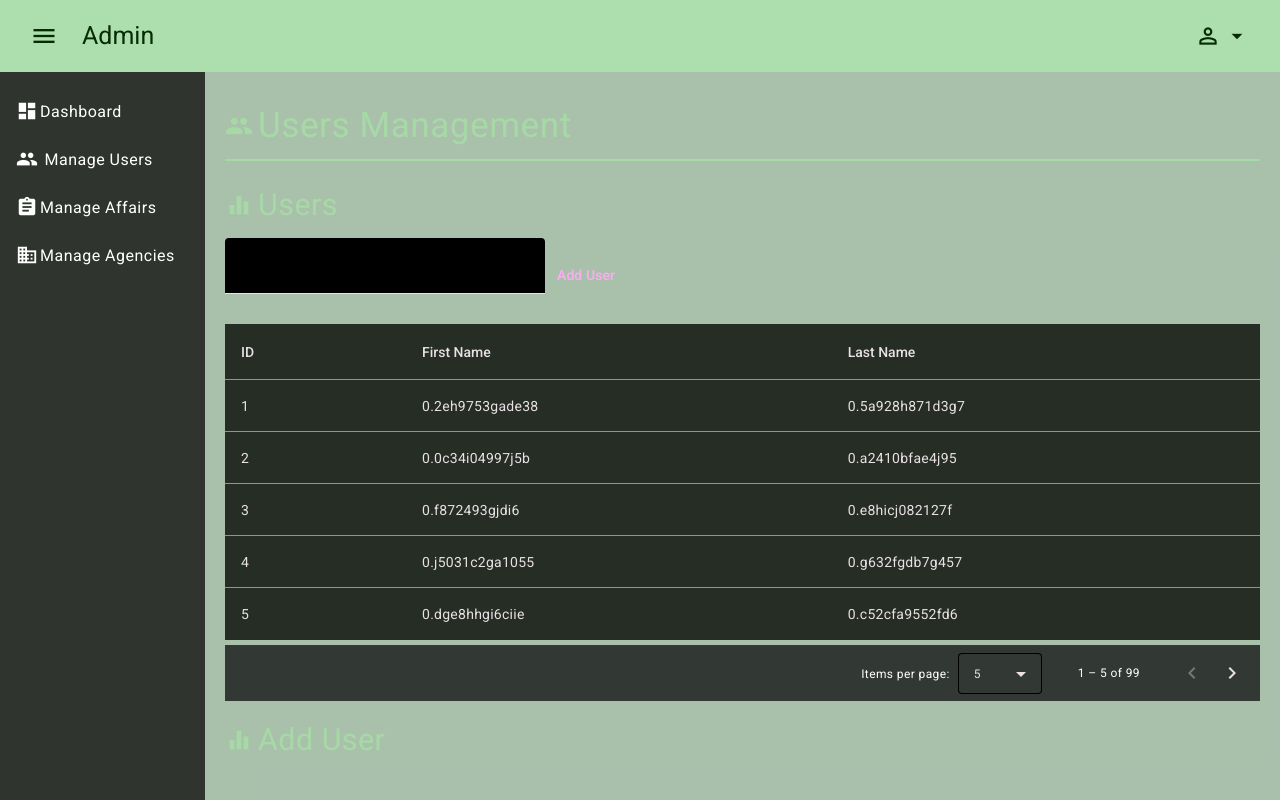
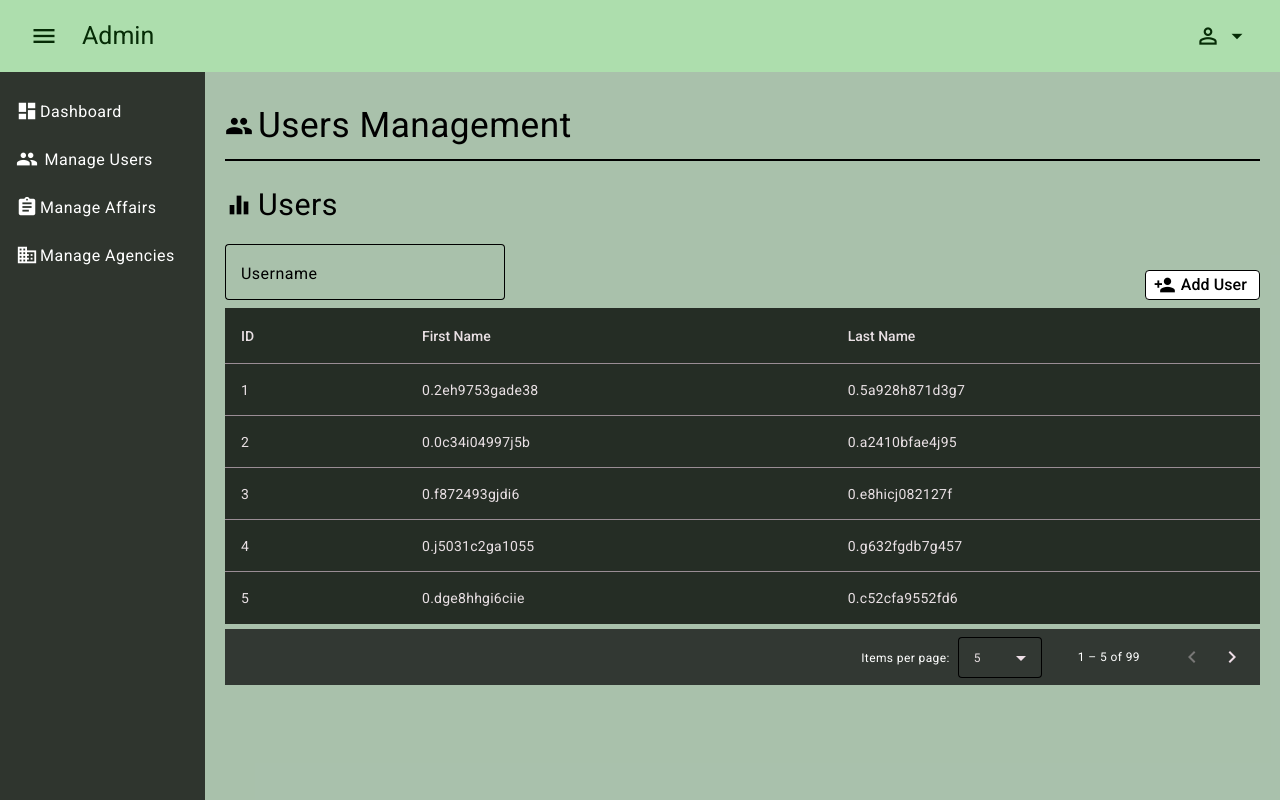
Before and after one commit to mouadd9/affairs-management-frontend-angular-app, an Angular app: page /admin/users in a window 1280 px wide. Built offline with nearby package versions, Linux system fonts and the light colour scheme.

Commit message:
added the routes and html/css for a button to add a new user , the button routes to a child element for adding a user

```diff
--- a/src/app/manage-users/manage-users.component.css
+++ b/src/app/manage-users/manage-users.component.css
@@ -1,6 +1,57 @@
 
 
+.icon2{
+  display: inline-flex;
+  align-items: center;
+  overflow: hidden;
+  text-overflow: ellipsis;
+  white-space: nowrap;
+  background-color:  white;
+  border-radius: 4px;
+  border: solid 1.5px black;
+  color: black;
+  font-size: 16px;
+  padding: 0px 12px; /* Add some padding for better appearance */
+  margin-bottom: 3px;
 
+  transition: color 0.5ms ease-in-out, transform 0.1ms ease-in-out, border-color 0.5ms ease-in-out;
+}
+
+.icon2:hover  {
+  background-color: #d4ffd4;
+
+  transform: scale(1.01); /* Slightly scale up on hover for effect */
+}
+.icon2:hover mat-icon {
+  color: #062c06 !important; /* Change icon color on hover */
+}
+
+.icon2 mat-icon {
+  color: #000000;
+  font-size: 22px !important;
+  vertical-align: middle;
+  width: auto;
+  height: auto;
+  line-height: normal;
+  margin-right: 5px; /* Space between icon and text */
+}
+
+
+.upperSection {
+  width: 100%;
+  height: 65px;
+  display: flex;
+  flex-direction: row;
+  align-items: flex-end;
+
+}
+
+
+.custom-form-field {
+
+  margin: 3px 0;
+  background-color: gray;
+}
 
 
 
@@ -37,3 +88,19 @@
     width: 100%;
 
   }
+
+ button {
+    height: 30px !important;
+  }
+
+
+
+  .spacer {
+    flex: 1 1 auto;
+  }
+
+
+  .custom-form-field {
+    width: 35vh; /* Ensure form fields take the full width */
+    background-color: transparent !important;
+  }
--- a/src/app/manage-users/manage-users.component.html
+++ b/src/app/manage-users/manage-users.component.html
@@ -1,49 +1,64 @@
 <div class="container">
     <span
-        style="color: #a7d9a7; border-color:#a7d9a7; margin-top:20px; font-size:2.2em; padding-bottom:15px; margin-bottom:25px;"
+        style="color:  black; border-color: black;margin-top:20px; font-size:2.2em; padding-bottom:15px; margin-bottom:25px;"
         class="icon dash"><mat-icon
-            style="padding-right: 5px;">group</mat-icon>Users Management
+            style="padding-right: 5px; ">group</mat-icon>Users Management
     </span>
 
-    <span style="color: #a7d9a7; font-size:1.9em;"
+    <span style="color: black; font-size:1.9em;"
         class="padding-bottom-10 icon"><mat-icon
             style="padding-right: 5px;">equalizer</mat-icon>Users
     </span>
 
-    <div>
-    <mat-form-field style="width: 40vh;" >
-        <mat-label >Filter</mat-label>
-        <input matInput (change)="filterUsers($event)">
-    </mat-form-field>
-    <button mat-button (click)="navigateToAddUser()">Add User</button>
+    <div class="upperSection">
+
+
+            <mat-form-field appearance="outline" class="custom-form-field">
+                <mat-label>Username</mat-label>
+                <input matInput type="text" (change)="filterUsers($event)">
+              </mat-form-field>
+
+
+
+        <span class="spacer"></span>
+
+        <button class="icon2" mat-button
+            (click)="navigateToAddUser()"><mat-icon>person_add</mat-icon>Add
+            User</button>
+
     </div>
-    <router-outlet></router-outlet>
-    <table matSort mat-table [dataSource]="dataSource" style="color: white; background-color:  #11151163 !important ;" >
+
+    <table matSort mat-table [dataSource]="dataSource"
+        style="color: white; background-color:  #11151163 !important ;">
         <!-- for each column we should have an ng-container -->
         <ng-container matColumnDef="id">
-            <th mat-header-cell *matHeaderCellDef mat-sort-header> ID </th> <!-- header cell -->
-            <td mat-cell *matCellDef="let element">{{element.id}}</td> <!-- data cell --> <!-- here we will iterate over that array of objects and only show the IDs -->
+            <th mat-header-cell *matHeaderCellDef mat-sort-header> ID </th>
+            <!-- header cell -->
+            <td mat-cell *matCellDef="let element">{{element.id}}</td>
+            <!-- data cell -->
+            <!-- here we will iterate over that array of objects and only show the IDs -->
         </ng-container>
 
         <ng-container matColumnDef="firstName">
-            <th mat-header-cell *matHeaderCellDef mat-sort-header> First Name </th> <!-- header cell -->
+            <th mat-header-cell *matHeaderCellDef mat-sort-header> First Name
+            </th> <!-- header cell -->
             <td mat-cell *matCellDef="let element">{{element.firstName}}</td>
         </ng-container>
 
         <ng-container matColumnDef="lastName">
-            <th mat-header-cell *matHeaderCellDef mat-sort-header> Last Name </th> <!-- header cell -->
+            <th mat-header-cell *matHeaderCellDef mat-sort-header> Last Name
+            </th> <!-- header cell -->
             <td mat-cell *matCellDef="let element">{{element.lastName}}</td>
         </ng-container>
 
         <tr mat-header-row *matHeaderRowDef="displayedColumns"></tr>
         <tr mat-row *matRowDef="let row; columns: displayedColumns;"></tr>
     </table>
-    <mat-paginator style="color: white; background-color: #131413c8 ;" [pageSizeOptions]="[5,10,15,30,50]">
 
+    <mat-paginator style="color: white; background-color: #131413c8 ;"
+        [pageSizeOptions]="[5,10,15,30,50]">
     </mat-paginator>
 
-    <span style="margin-top: 20px; color: #a7d9a7; font-size:1.9em;"
-    class="padding-bottom-10 icon"><mat-icon
-        style="padding-right: 5px;">equalizer</mat-icon>Add User
-</span>
+    <router-outlet #userFormOutlet></router-outlet>
+
 </div>
--- a/src/app/manage-users/manage-users.component.ts
+++ b/src/app/manage-users/manage-users.component.ts
@@ -1,8 +1,8 @@
-import { AfterViewInit, Component, OnInit, ViewChild } from '@angular/core';
+import { AfterViewInit, Component, ElementRef, OnInit, ViewChild } from '@angular/core';
 import { MatPaginator } from '@angular/material/paginator';
 import { MatSort } from '@angular/material/sort';
 import { MatTableDataSource } from '@angular/material/table';
-import { Router } from '@angular/router';
+import { Router , ActivatedRoute} from '@angular/router';
 
 @Component({
   selector: 'app-manage-users',
@@ -25,10 +25,12 @@ export class ManageUsersComponent implements OnInit, AfterViewInit {
   // we take the paginator declared in our html
   @ViewChild(MatSort) sort! : MatSort;
 
+  @ViewChild('userFormOutlet') userFormOutlet!: ElementRef; // Reference to the router outlet
+
   // we should declare the displayed column (an array of strings)
   public displayedColumns: string[] = ['id', 'firstName', 'lastName'];
 
-  constructor(private router: Router){
+  constructor(private router: Router, private route: ActivatedRoute){
     // here we create a new instance of MatTableDataSource initilized with an empty array
     this.dataSource = new MatTableDataSource<any>([]);
   }
@@ -61,11 +63,20 @@ export class ManageUsersComponent implements OnInit, AfterViewInit {
     let value: string = (event.target as HTMLInputElement).value;
     this.dataSource.filter= value;
 
-    }
+  }
 
-    navigateToAddUser(): void {
-      this.router.navigate(['/users/create']); // Navigate to create user route
-    }
+  navigateToAddUser(): void {
+    // this.router.navigate(['/users/create']);
+    this.router.navigate(['create'], { relativeTo: this.route });
+    this.scrollToForm();
+
+  }
+
+  scrollToForm(): void {
+    setTimeout(() => {
+      this.userFormOutlet.nativeElement.scrollIntoView({ behavior: 'smooth' });
+    }, 100); // Adding a slight delay to ensure the navigation has occurred
+  }
 
 
 }
```
